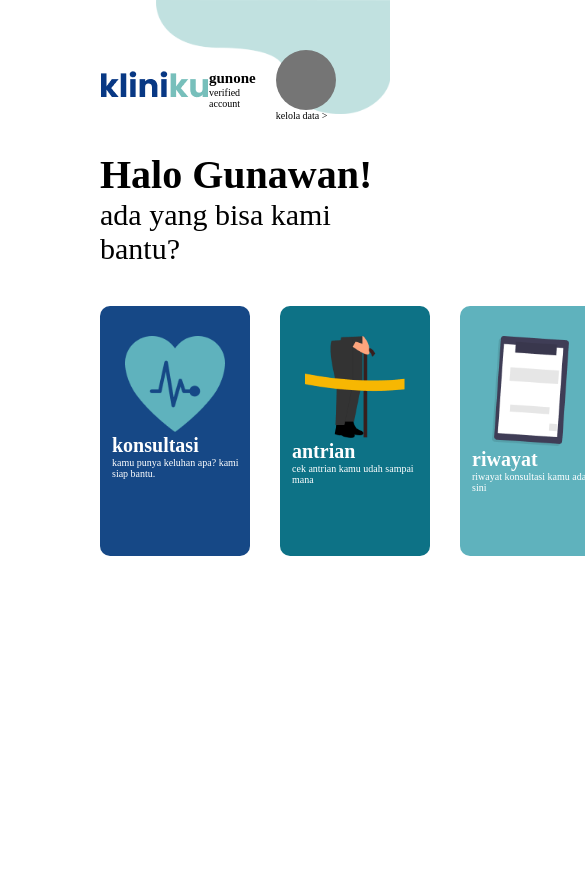
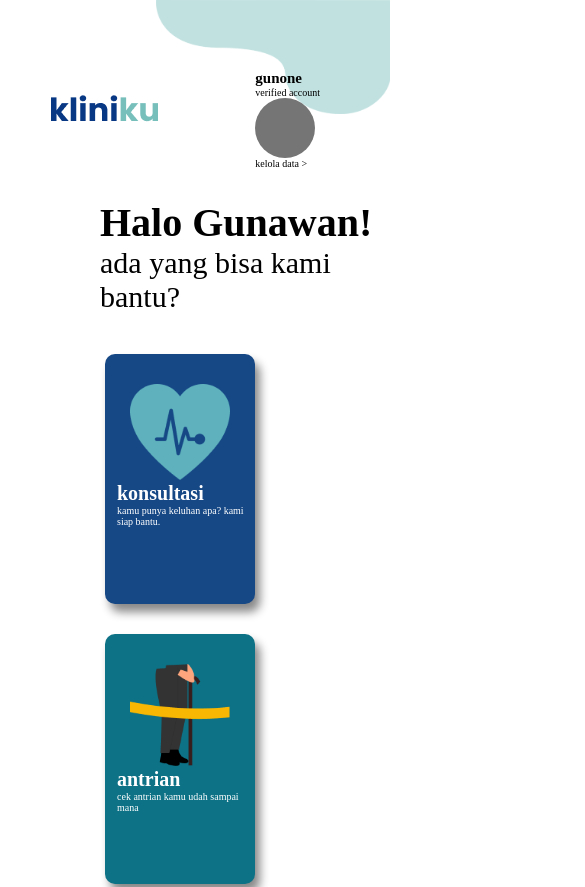
Before and after one commit to GunawanAhmad/Sisfo-Klinik, a plain HTML site: page Sisfo_Klinik/dashbord_pasien.html in a window 390 px wide. Shown: the top 887 px of the page, 585 px wide, since content can reach past the window. Before the commit the page ends 844 px from the top, so only its background shows below. Drawn offline with Linux system fonts and the light colour scheme.

Commit message:
dashboard pasien

```diff
--- a/Sisfo_Klinik/dashbord_pasien.html
+++ b/Sisfo_Klinik/dashbord_pasien.html
@@ -9,7 +9,7 @@
   <body>
     <nav>
       <div class="logo">
-        <img src="img/kliniku.png" alt="" />
+        <a href="index.html"><img src="img/kliniku.png" alt=""/></a>
       </div>
       <div class="user">
         <div class="nama">
@@ -19,7 +19,7 @@
         <div class="foto">
           <div class="foto-user"></div>
           <div class="data">
-            <p>kelola data ></p>
+            <a href=""><p>kelola data ></p></a>
           </div>
         </div>
       </div>
--- a/Sisfo_Klinik/style/dashbord_pasien.css
+++ b/Sisfo_Klinik/style/dashbord_pasien.css
@@ -56,9 +56,10 @@ nav {
 }
 .fungsi {
   display: flex;
-  width: 100rem;
+  width: 70%;
   justify-content: flex-start;
   margin-left: 10rem;
+  flex-wrap: wrap;
 }
 .fungsi .konsultasi {
   height: 25rem;
@@ -66,6 +67,8 @@ nav {
   background-color: #164886;
   border-radius: 1rem;
   margin-right: 3rem;
+  box-shadow: 5px 8px 10px #888888;
+  margin-bottom: 3rem;
 }
 .fungsi .antrian {
   height: 25rem;
@@ -73,6 +76,8 @@ nav {
   background-color: #0d7286;
   border-radius: 1rem;
   margin-right: 3rem;
+  box-shadow: 5px 8px 10px #888888;
+  margin-bottom: 3rem;
 }
 .fungsi .riwayat {
   height: 25rem;
@@ -80,6 +85,8 @@ nav {
   background-color: #5fb2bd;
   border-radius: 1rem;
   margin-right: 3rem;
+  box-shadow: 5px 8px 10px #888888;
+  margin-bottom: 3rem;
 }
 .fungsi .hasil {
   height: 25rem;
@@ -87,6 +94,7 @@ nav {
   background-color: #f7b702;
   border-radius: 1rem;
   margin-right: 3rem;
+  box-shadow: 5px 8px 10px #888888;
 }
 .konsultasi img {
   width: 10rem;
@@ -160,3 +168,30 @@ nav {
   top: 5rem;
   right: 45rem;
 }
+.foto .data a {
+  text-decoration: none;
+  color: black;
+}
+
+@media only screen and (max-width: 1110px) {
+  body {
+    overflow-x: hidden;
+  }
+  .dot {
+    display: none;
+  }
+  .fungsi {
+    justify-content: center;
+    margin: auto;
+  }
+}
+
+@media only screen and (max-width: 550px) {
+  .user {
+    flex-direction: column;
+    margin-right: 5rem;
+  }
+  .logo {
+    margin-left: 5rem;
+  }
+}
```
